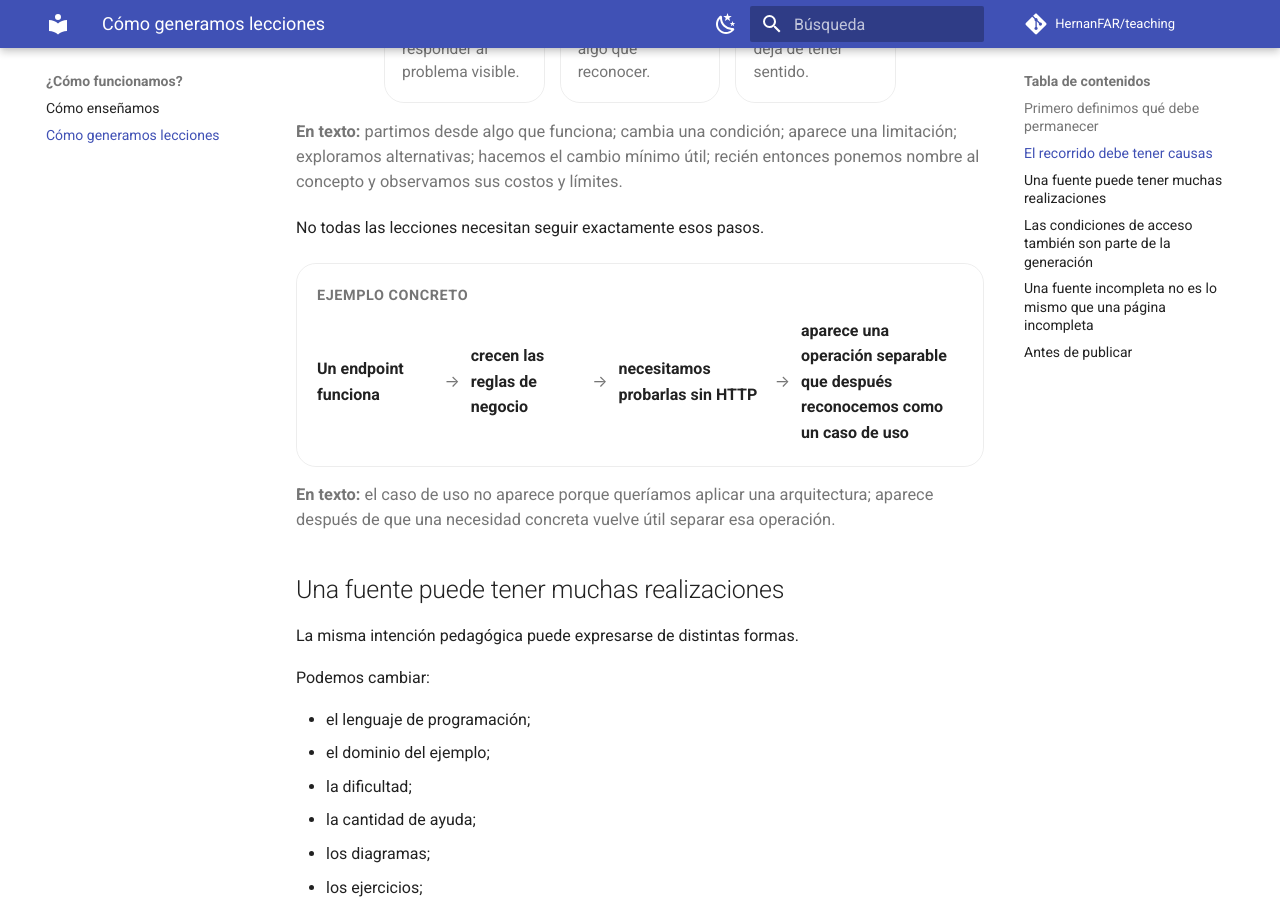
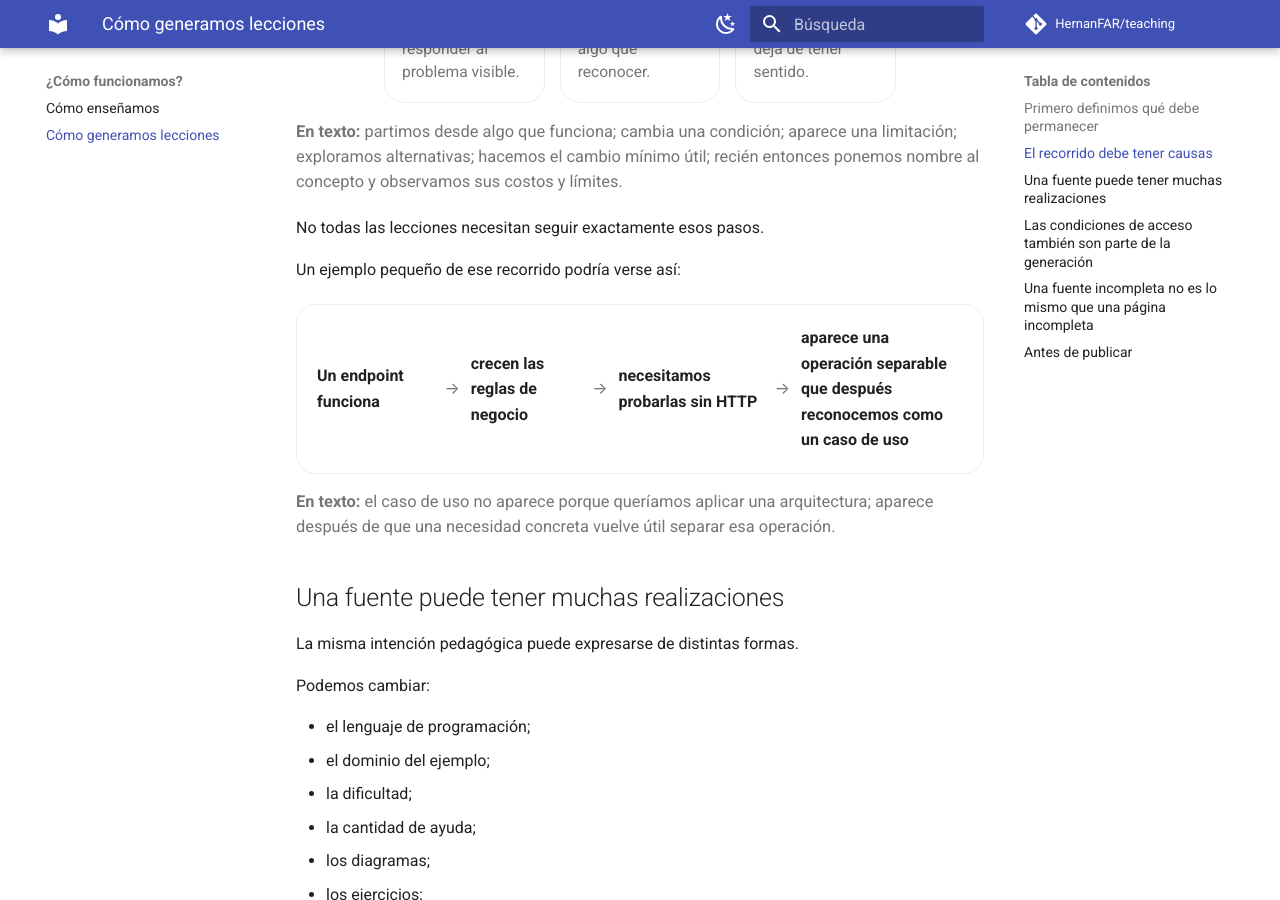
Before and after one commit to HernanFAR/teaching, an MkDocs documentation site: the page built from docs/about/lesson-generation.md, in a window 1280 px wide and 900 px high, scrolled down 1764 px. Built offline with MkDocs 1.6.1 and Material for MkDocs 9.7.7, drawn with Linux system fonts in a browser that asks for light colours; comment, search, counter and statistics services are not loaded.

Commit message:
docs: move causal example label outside representation

```diff
--- a/docs/about/lesson-generation.md
+++ b/docs/about/lesson-generation.md
@@ -115,8 +115,9 @@ En su lugar, preferimos que la explicación conserve una relación causal:
 
 No todas las lecciones necesitan seguir exactamente esos pasos.
 
+Un ejemplo pequeño de ese recorrido podría verse así:
+
 <div class="causal-example">
-<span class="causal-example__label">Ejemplo concreto</span>
 <strong>Un endpoint funciona</strong>
 <span aria-hidden="true">→</span>
 <strong>crecen las reglas de negocio</strong>
```
